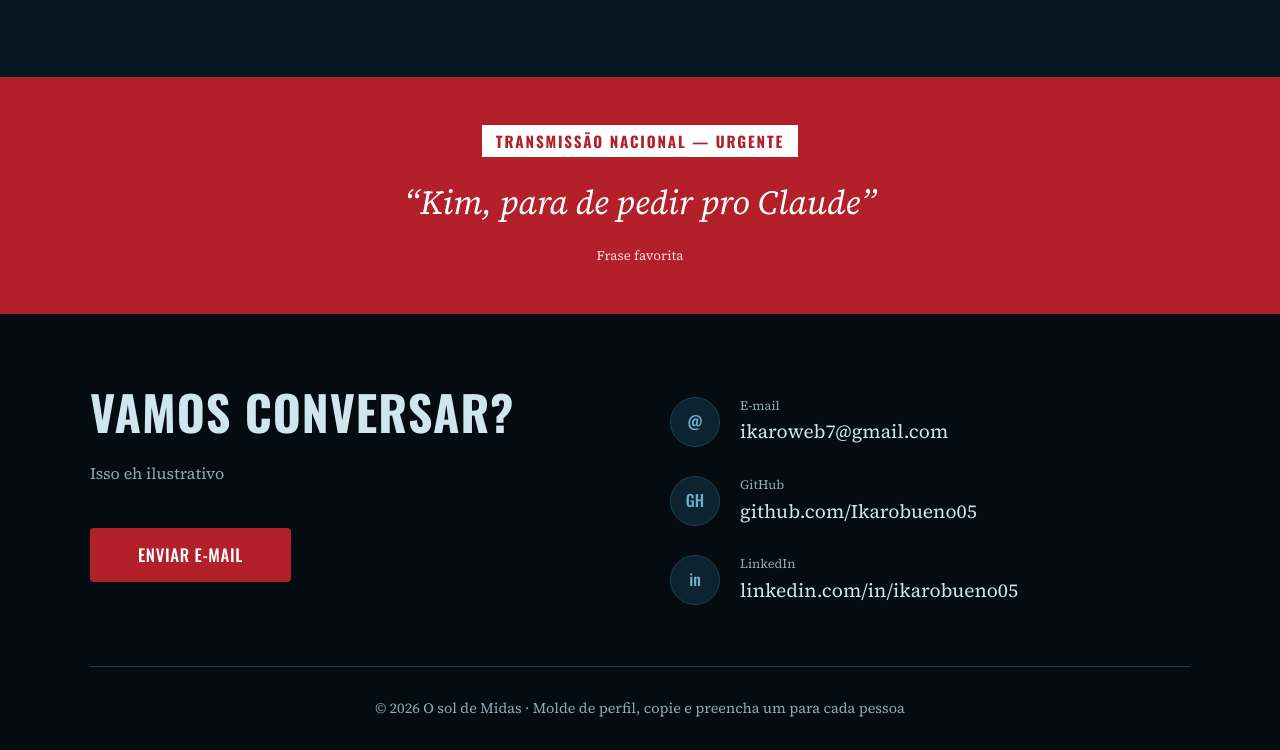
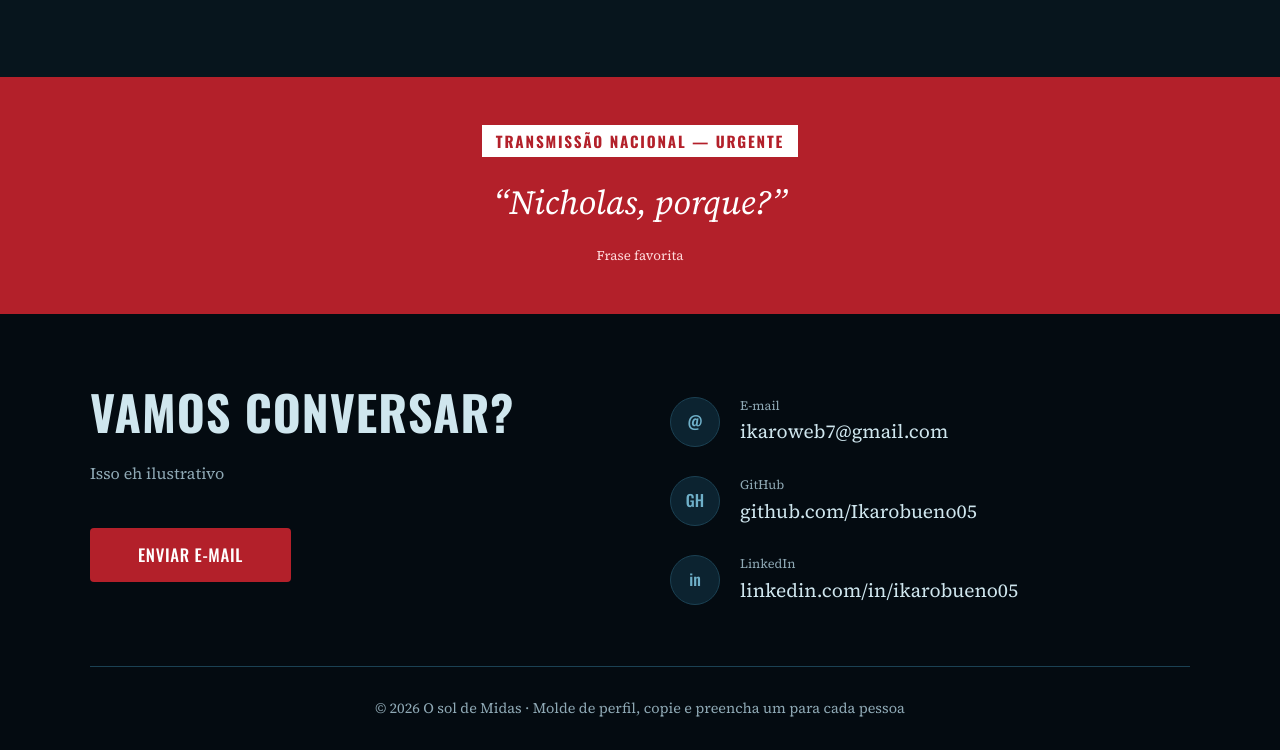
Before and after one commit to Nichiruto0/O-sol-de-Midas, a plain HTML site: page ikaro.html in a window 1280 px wide. Shown: the part 2406-3156 px from the top of the page. Drawn offline with nearby package versions, Linux system fonts and the light colour scheme.

Commit message:
fix: update quote in alert section of ikaro.html

```diff
--- a/ikaro.html
+++ b/ikaro.html
@@ -113,7 +113,7 @@
 <section class="alerta">
   <div class="wrap">
     <p class="alerta-topo">Transmissão nacional — urgente</p>
-    <blockquote>“Kim, para de pedir pro Claude”</blockquote>
+    <blockquote>“Nicholas, porque?”</blockquote>
     <small>Frase favorita</small>
   </div>
 </section>
```
